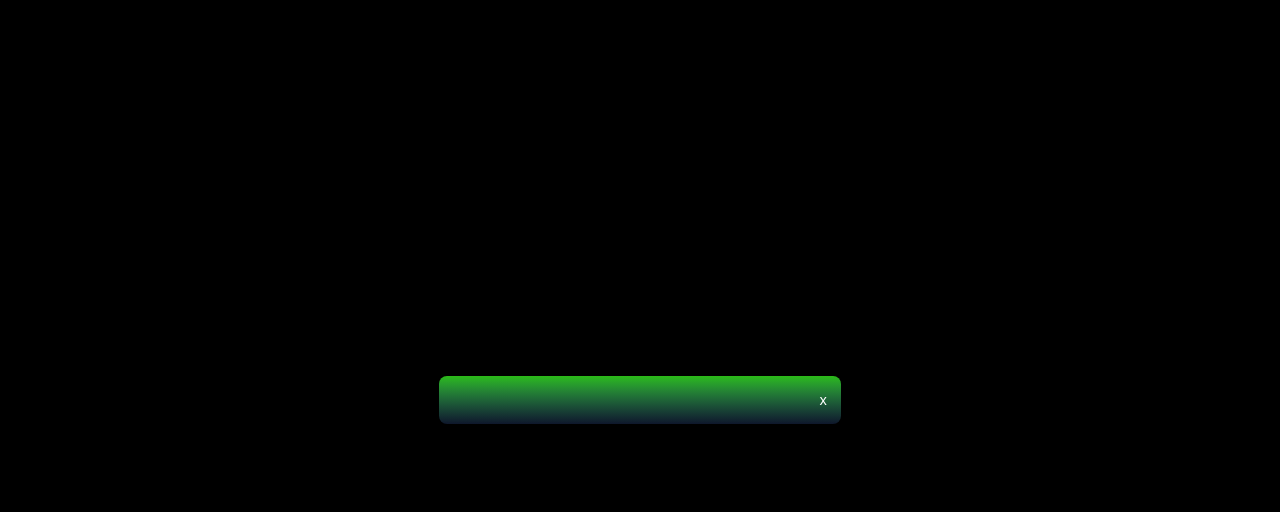
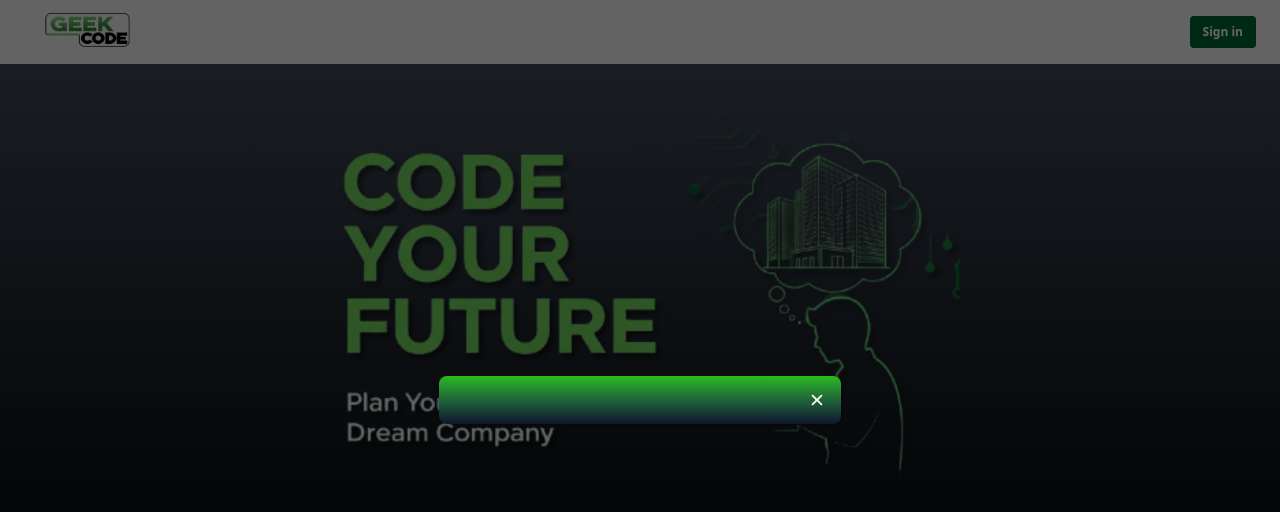
Before and after one commit to prakhar-srivastavaa/GeekCode, a Next.js app in the folder geekcode/: page /auth in a window 1280 px wide. Shown: the top 512 px of the page. Built offline with nearby package versions, Linux system fonts and the light colour scheme.

Commit message:
transparent bg pop | react icon

```diff
--- a/geekcode/package.json
+++ b/geekcode/package.json
@@ -11,7 +11,8 @@
   "dependencies": {
     "next": "15.4.6",
     "react": "19.1.0",
-    "react-dom": "19.1.0"
+    "react-dom": "19.1.0",
+    "react-icons": "^5.5.0"
   },
   "devDependencies": {
     "@eslint/eslintrc": "^3",
--- a/geekcode/src/Components/Modals/AuthModal.tsx
+++ b/geekcode/src/Components/Modals/AuthModal.tsx
@@ -1,4 +1,5 @@
 import React from 'react';
+import { IoClose, IoCloseOutline } from 'react-icons/io5';
 
 type AuthModalProps = {
 
@@ -8,15 +9,15 @@ const AuthModal: React.FC<AuthModalProps> = () => {
 
     return (
         <>
-            <div className='absolute top-0 left-0 w-full h-full flex items-center justify-center bg-black bg-opacity-60'></div>
+            <div className='absolute top-0 left-0 w-full h-full flex items-center justify-center bg-black/60'></div>
             <div className='w-full sm:w-[450px]  absolute top-[50%] left-[50%] translate-x-[-50%] translate-y-[-50%]  flex justify-center items-center'>
                 <div className='relative w-full h-full mx-auto flex items-center justify-center'>
                     <div className='bg-white rounded-lg shadow relative w-full bg-gradient-to-b from-brand-orange to-slate-900 mx-6'>
                         <div className='flex justify-end p-2'>
                             <button
                                 type='button'
-                                className='bg-transparent  rounded-lg text-sm p-1.5 ml-auto inline-flex items-center hover:bg-gray-800 hover:text-white text-white'>
-                                x
+                                className='bg-transparent  rounded-lg text-sm p-1.5 ml-auto inline-flex items-center hover:bg-gray-800/10 hover:text-white text-white'>
+                                <IoClose className='h-5 w-5'/>
                             </button>
                         </div>
                     </div>
```
Also changed, not shown: 1 other file (tests, documents, lock files or other folders).
